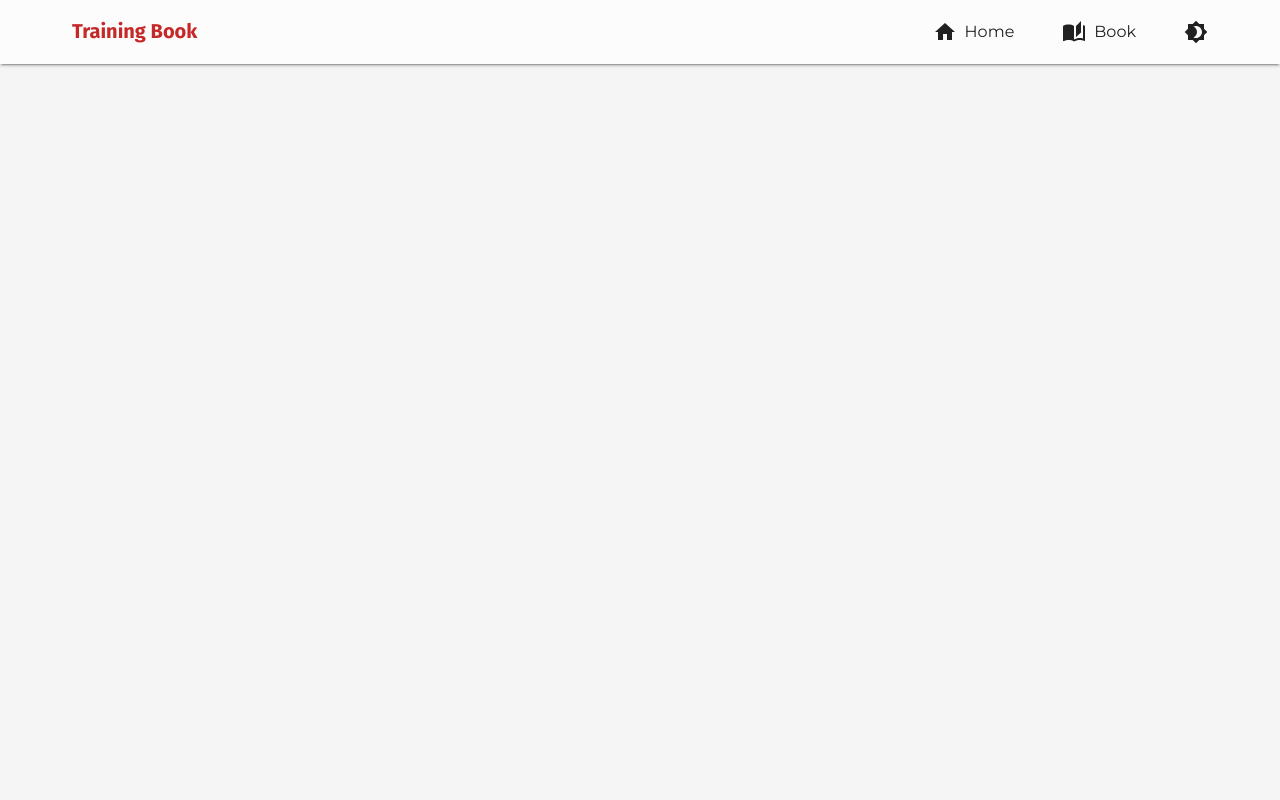
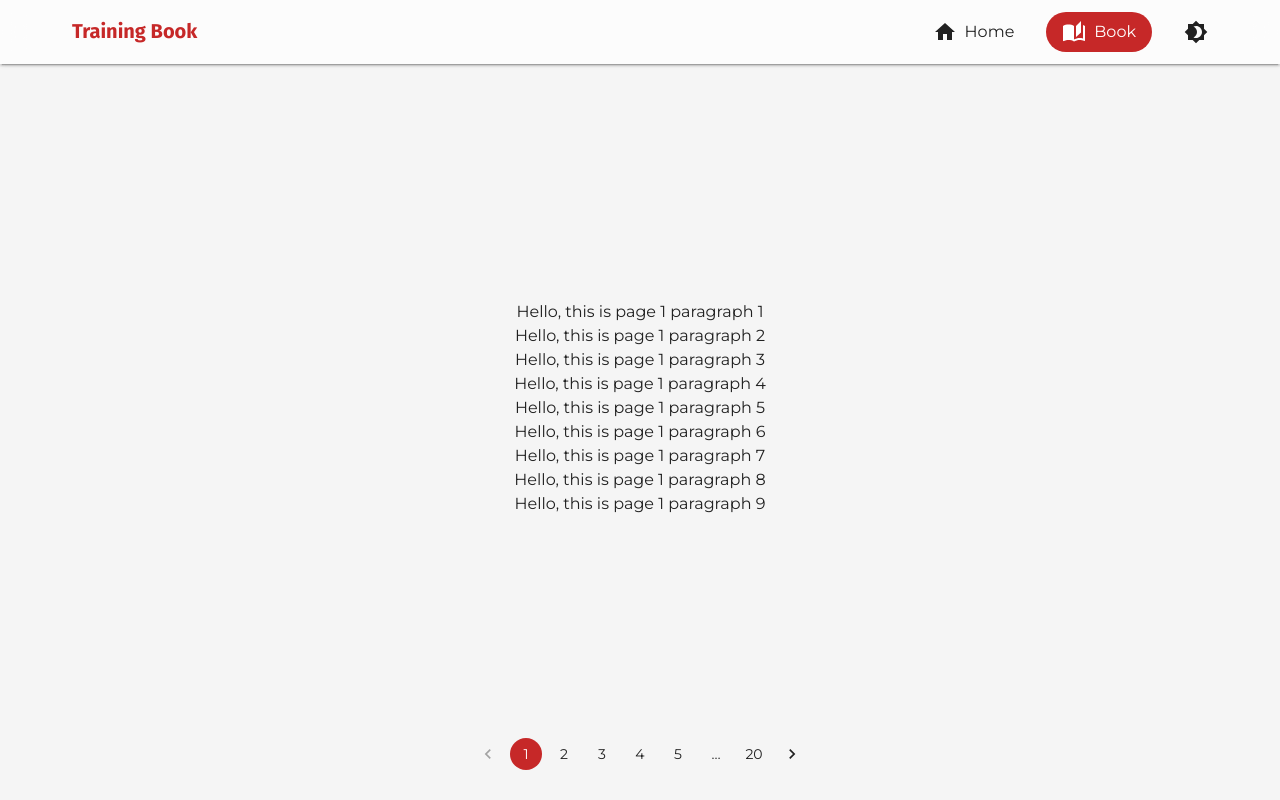
Before and after one commit to OskarWiiala/training-book, a React (Create React App) app: page /book in a window 1280 px wide. Built offline with nearby package versions, Linux system fonts and the light colour scheme.

Commit message:
json stuff works. Not sure how to add graphs or images though

```diff
--- a/src/App.js
+++ b/src/App.js
@@ -10,7 +10,7 @@ function App () {
     <Router>
       <Navbar />
       <Routes>
-        <Route path="/restaurants" exact element={<Book />} />
+        <Route path="/book" exact element={<Book />} />
         <Route path="/" exact element={<Home />} />
       </Routes>
     </Router>
--- a/src/components/Navbar.js
+++ b/src/components/Navbar.js
@@ -84,7 +84,7 @@ const Navbar = () => {
               text={'Book'}
               icon={<AutoStoriesIcon />}
               component={Link}
-              to='/restaurants'
+              to='/book'
             />
           </List>
           <IconButton sx={{ ml: { xs: 0.5, md: 1 } }} onClick={toggleColorMode} color="inherit">
@@ -136,7 +136,7 @@ const Navbar = () => {
               text={'Book'}
               icon={<AutoStoriesIcon />}
               component={Link}
-              to='/restaurants'
+              to='/book'
               onClick={() => setOpenDrawer(false)}
             />
           </List>
--- a/src/navPages/Book.js
+++ b/src/navPages/Book.js
@@ -1,7 +1,42 @@
-import React from 'react'
-import { Typography, Box, Pagination } from '@mui/material'
+import React, { useState, useEffect } from 'react'
+import { Box, Pagination, Typography } from '@mui/material'
+import pages1to10 from '../pages/pages1to10.json'
+import pages11to20 from '../pages/pages11to20.json'
 
 const Book = () => {
+  const [currentPage, setCurrentPage] = useState(1)
+  const [pageInfo, setPageInfo] = useState([])
+
+  const handlePageChange = (event, value) => {
+    setCurrentPage(value)
+  }
+
+  function inRange (x, min, max) {
+    return (x - min) * (x - max) <= 0
+  }
+
+  useEffect(() => {
+    console.log('page:', currentPage)
+    let loadData = JSON.parse(JSON.stringify(pages1to10))
+
+    // is there a better way of doing this?
+    switch (true) {
+      case inRange(currentPage, 1, 10):
+        loadData = JSON.parse(JSON.stringify(pages1to10))
+        break
+      case inRange(currentPage, 11, 20):
+        loadData = JSON.parse(JSON.stringify(pages11to20))
+        break
+      default:
+        console.log('defaulted')
+        loadData = JSON.parse(JSON.stringify(pages1to10))
+        break
+    }
+    console.log('loadData', loadData)
+    setPageInfo(loadData)
+    console.log('pageInfo', pageInfo)
+  }, [currentPage])
+
   return (
     <Box
       sx={{
@@ -14,42 +49,30 @@ const Book = () => {
         height: '95vh'
       }}
     >
-      <Box sx={{ overflowY: 'auto', pt: '15px', pb: '15px', width: '90vw', textAlign: 'center' }}>
-        <Typography>Title</Typography>
-        <Typography>Para1</Typography>
-        <Typography>Para2</Typography>
-        <Typography>Para3</Typography>
-        <Typography>Para4</Typography>
-        <Typography>Para5</Typography>
-        <Typography>Title</Typography>
-        <Typography>Para1</Typography>
-        <Typography>Para2</Typography>
-        <Typography>Para3</Typography>
-        <Typography>Para4</Typography>
-        <Typography>Para5</Typography>
-        <Typography>Title</Typography>
-        <Typography>Para1</Typography>
-        <Typography>Para2</Typography>
-        <Typography>Para3</Typography>
-        <Typography>Para4</Typography>
-        <Typography>Para5</Typography>
-        <Typography>Title</Typography>
-        <Typography>Para1</Typography>
-        <Typography>Para2</Typography>
-        <Typography>Para3</Typography>
-        <Typography>Para4</Typography>
-        <Typography>Para5</Typography>
-        <Typography>Title</Typography>
-        <Typography>Para1</Typography>
-        <Typography>Para2</Typography>
-        <Typography>Para3</Typography>
-        <Typography>Para4</Typography>
-        <Typography>Para5</Typography>
+      <Box
+        sx={{
+          overflowY: 'auto',
+          pt: '15px',
+          pb: '15px',
+          width: '90vw',
+          textAlign: 'center'
+        }}
+      >
+        {pageInfo.map((page) => {
+          return (
+            page.page === currentPage &&
+            page.paragraphs.map((paragraph) => (
+              <Typography key={paragraph}>{paragraph}</Typography>
+            ))
+          )
+        })}
       </Box>
 
       <Pagination
         count={20}
         color='primary'
+        page={currentPage}
+        onChange={handlePageChange}
         sx={{ position: 'absolute', bottom: '30px' }}
       />
     </Box>
--- a/src/pages/pages11to20.json
+++ b/src/pages/pages11to20.json
@@ -0,0 +1,30 @@
+[
+    {
+      "page": 11,
+      "paragraphs": [
+        "Hello, this is page 11 paragraph 1",
+        "Hello, this is page 11 paragraph 2",
+        "Hello, this is page 11 paragraph 3",
+        "Hello, this is page 11 paragraph 4",
+        "Hello, this is page 11 paragraph 5",
+        "Hello, this is page 11 paragraph 6",
+        "Hello, this is page 11 paragraph 7",
+        "Hello, this is page 11 paragraph 8",
+        "Hello, this is page 11 paragraph 9"
+      ]
+    },
+    {
+      "page": 12,
+      "paragraphs": [
+        "Hello, this is page 12 paragraph 1",
+        "Hello, this is page 12 paragraph 2",
+        "Hello, this is page 12 paragraph 3",
+        "Hello, this is page 12 paragraph 4",
+        "Hello, this is page 12 paragraph 5",
+        "Hello, this is page 12 paragraph 6",
+        "Hello, this is page 12 paragraph 7",
+        "Hello, this is page 12 paragraph 8",
+        "Hello, this is page 12 paragraph 9"
+      ]
+    }
+  ]
--- a/src/pages/pages1to10.json
+++ b/src/pages/pages1to10.json
@@ -0,0 +1,30 @@
+[
+  {
+    "page": 1,
+    "paragraphs": [
+      "Hello, this is page 1 paragraph 1",
+      "Hello, this is page 1 paragraph 2",
+      "Hello, this is page 1 paragraph 3",
+      "Hello, this is page 1 paragraph 4",
+      "Hello, this is page 1 paragraph 5",
+      "Hello, this is page 1 paragraph 6",
+      "Hello, this is page 1 paragraph 7",
+      "Hello, this is page 1 paragraph 8",
+      "Hello, this is page 1 paragraph 9"
+    ]
+  },
+  {
+    "page": 2,
+    "paragraphs": [
+      "Hello, this is page 2 paragraph 1",
+      "Hello, this is page 2 paragraph 2",
+      "Hello, this is page 2 paragraph 3",
+      "Hello, this is page 2 paragraph 4",
+      "Hello, this is page 2 paragraph 5",
+      "Hello, this is page 2 paragraph 6",
+      "Hello, this is page 2 paragraph 7",
+      "Hello, this is page 2 paragraph 8",
+      "Hello, this is page 2 paragraph 9"
+    ]
+  }
+]
```
